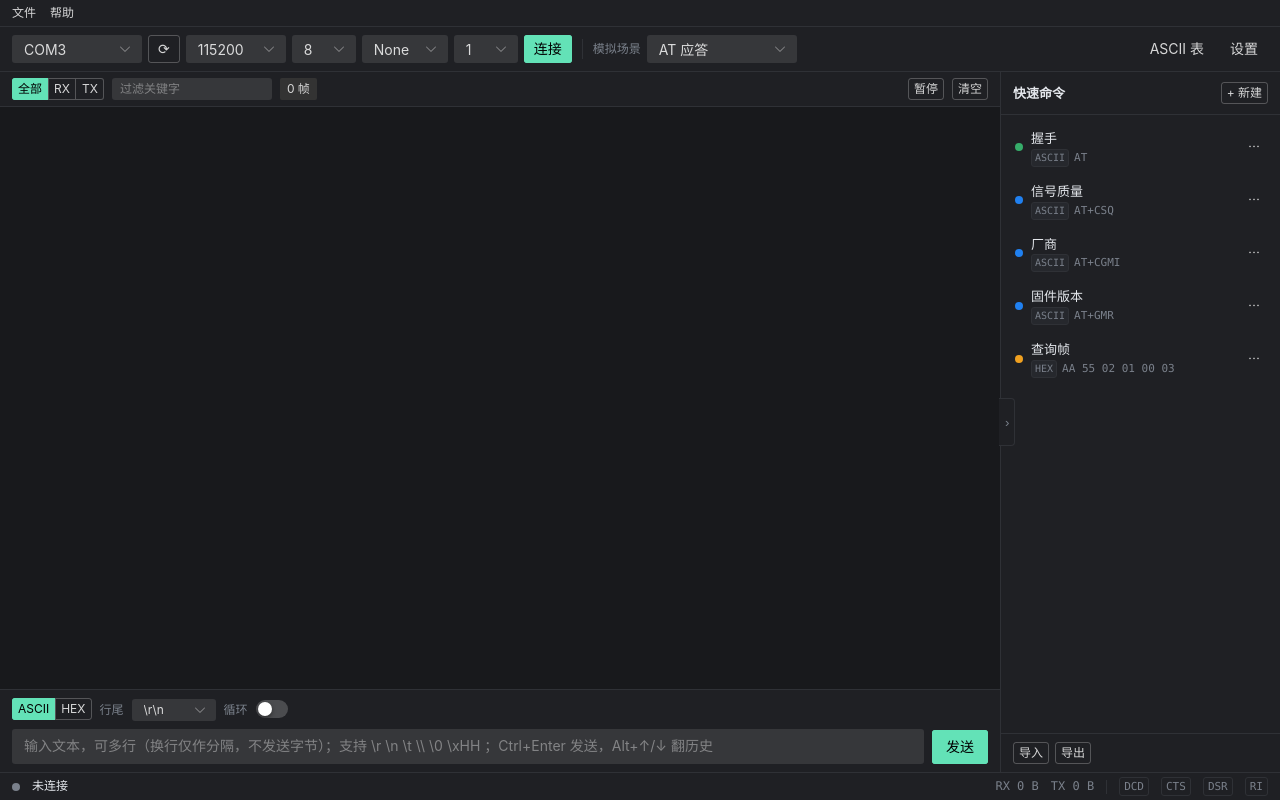
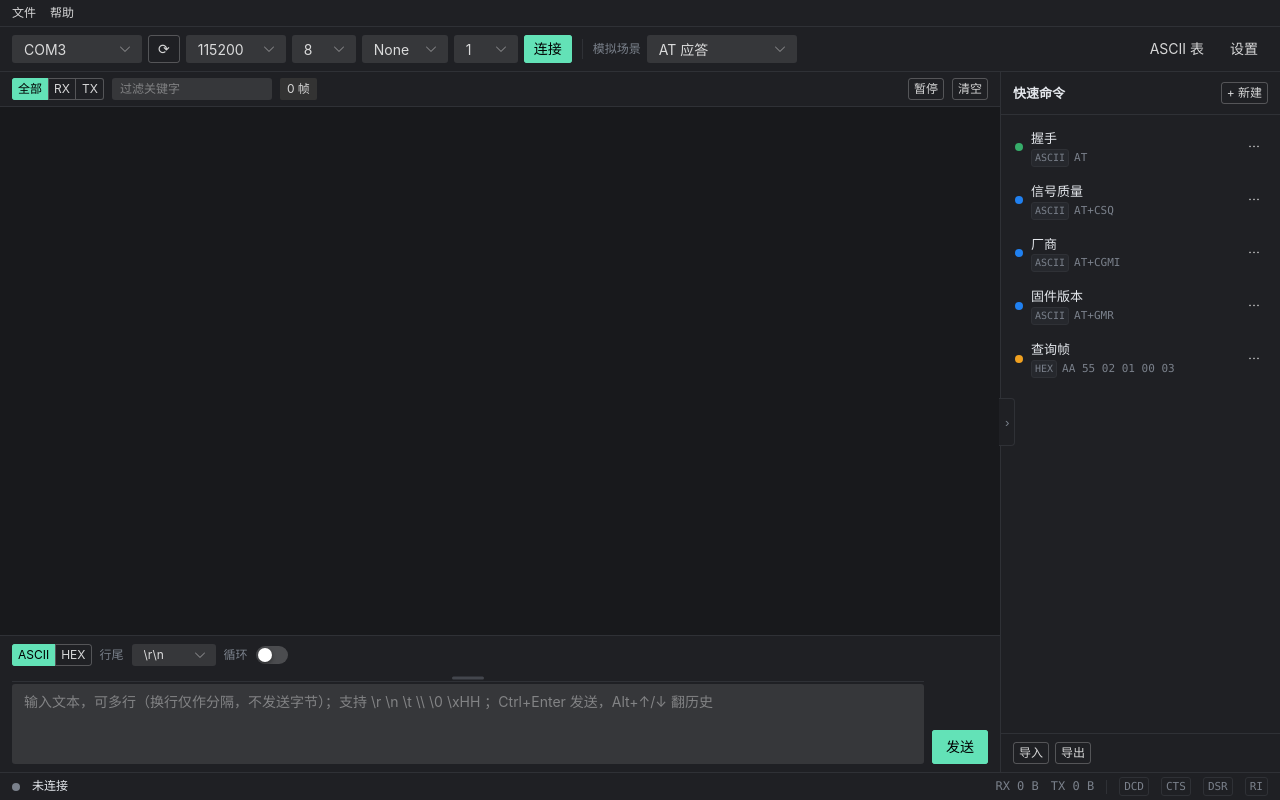
Before and after one commit to kali20177/kart, a Vue app: page / in a window 1280 px wide. Built offline with nearby package versions, Linux system fonts and the light colour scheme.

Commit message:
feat: 输入框上边缘可拖拽调整高度
去掉 NInput 的 autosize（每次输入会重置高度），改用输入框上边缘的
横向拖拽手柄：向上拖增大、向下拖减小，符合底部停靠面板的交互直觉。
高度范围 40~360px，pointer 事件支持触控板/触摸。

```diff
--- a/src/components/InputComposer.vue
+++ b/src/components/InputComposer.vue
@@ -1,5 +1,5 @@
 <script setup lang="ts">
-import { computed, ref, watch, onBeforeUnmount } from 'vue'
+import { computed, ref, watch, onBeforeUnmount, onMounted, nextTick } from 'vue'
 import { NInput, NButton, NButtonGroup, NSelect, NInputNumber, NSwitch, useMessage } from 'naive-ui'
 import { useSerialStore } from '@/stores/serial'
 import { useSettingsStore } from '@/stores/settings'
@@ -138,6 +138,57 @@ watch(repeatOn, (on) => { if (!on) stopRepeat('manual') })
 watch(() => serial.connected, (c) => { if (!c) stopRepeat('disconnect') })
 
 onBeforeUnmount(() => stopRepeat('silent'))
+
+// —— 输入框高度拖拽 ——
+// Naive UI 原生 resize 手柄在右下角且为「向上压」语义，交互反直觉；
+// 这里改用输入框上边缘的横向拖拽条：向上拖增大、向下拖减小。
+const inputComp = ref<InstanceType<typeof NInput> | null>(null)
+const MIN_H = 40
+const MAX_H = 360
+let dragStartY = 0
+let dragStartH = 0
+
+function getTextarea(): HTMLTextAreaElement | null {
+  const el = (inputComp.value as any)?.$el as HTMLElement | undefined
+  return el ? el.querySelector('textarea') : null
+}
+
+function onGripDown(e: PointerEvent) {
+  const ta = getTextarea()
+  if (!ta) return
+  e.preventDefault()
+  dragStartY = e.clientY
+  dragStartH = ta.getBoundingClientRect().height
+  document.body.style.cursor = 'row-resize'
+  document.body.style.userSelect = 'none'
+  window.addEventListener('pointermove', onGripMove)
+  window.addEventListener('pointerup', onGripUp, { once: true })
+}
+
+function onGripMove(e: PointerEvent) {
+  const ta = getTextarea()
+  if (!ta) return
+  // grip 在上边缘：向上拖（delta 为负）增大高度
+  let h = dragStartH - (e.clientY - dragStartY)
+  h = Math.max(MIN_H, Math.min(MAX_H, h))
+  ta.style.height = `${h}px`
+}
+
+function onGripUp() {
+  window.removeEventListener('pointermove', onGripMove)
+  document.body.style.cursor = ''
+  document.body.style.userSelect = ''
+}
+
+onMounted(async () => {
+  await nextTick()
+  const ta = getTextarea()
+  if (ta) ta.style.height = `${MIN_H * 2}px`
+})
+
+onBeforeUnmount(() => {
+  window.removeEventListener('pointermove', onGripMove)
+})
 </script>
 
 <template>
@@ -170,14 +221,19 @@ onBeforeUnmount(() => stopRepeat('silent'))
     </div>
 
     <div class="input-row">
+      <div class="input-wrap">
+        <div class="grip" @pointerdown="onGripDown" title="拖动调整高度" />
         <NInput
+          ref="inputComp"
           v-model:value="text"
           type="textarea"
-        :autosize="{ minRows: 1, maxRows: 6 }"
+          :rows="2"
+          :resizable="false"
           :placeholder="mode === 'hex' ? '输入 HEX，可多行（换行仅作分隔）；如 AA 55 01 0x02 ；Ctrl+Enter 发送，Alt+↑/↓ 翻历史' : '输入文本，可多行（换行仅作分隔，不发送字节）；支持 \\r \\n \\t \\\\ \\0 \\xHH ；Ctrl+Enter 发送，Alt+↑/↓ 翻历史'"
           class="mono"
           @keydown="onKeydown"
         />
+      </div>
       <span v-if="repeatOn" class="loop-btn-wrap" :class="{ 'is-looping': repeating }">
         <NButton
           :type="repeating ? 'error' : 'warning'"
@@ -243,8 +299,40 @@ onBeforeUnmount(() => stopRepeat('silent'))
   gap: 8px;
   align-items: flex-end;
 }
+.input-wrap {
+  flex: 1;
+  min-width: 0;
+  display: flex;
+  flex-direction: column;
+}
 .mono :deep(textarea) {
   font-family: var(--mono-font);
+  resize: none;
+}
+/* 输入框上边缘横向拖拽手柄：向上拖增大、向下拖减小 */
+.grip {
+  flex: none;
+  height: 8px;
+  margin-bottom: 2px;
+  cursor: row-resize;
+  border-bottom: 1px solid var(--border);
+  position: relative;
+}
+.grip::before {
+  content: '';
+  position: absolute;
+  left: 50%;
+  top: 50%;
+  transform: translate(-50%, -50%);
+  width: 32px;
+  height: 3px;
+  border-radius: 2px;
+  background: var(--text-dim);
+  opacity: 0.4;
+  transition: opacity 0.15s;
+}
+.grip:hover::before {
+  opacity: 0.9;
 }
 
 /* 循环中的「停止」按钮：旋转图标 + 呼吸光晕 */
```
Lines whose indentation alone changed are shown as unchanged.
